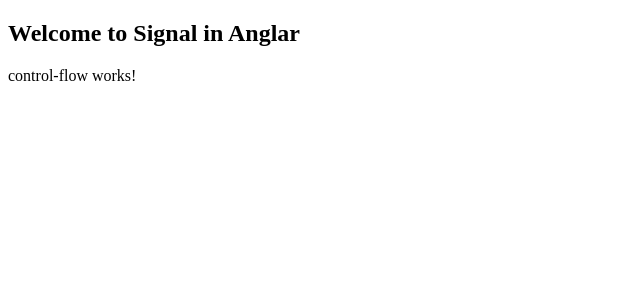
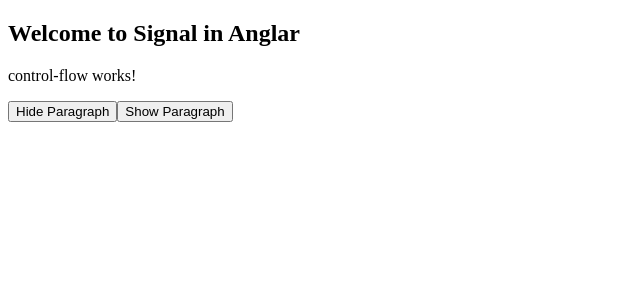
Before and after one commit to sumitbasu116/angular20Tutorial, an Angular app: page / in a window 1280 px wide. Shown: the top 300 px of the page, without its empty margins (0-640 px from the left). Built offline with nearby package versions, Linux system fonts and the light colour scheme.

Commit message:
Control Flow Statement part2-if

```diff
--- a/src/app/components/control-flow/control-flow.html
+++ b/src/app/components/control-flow/control-flow.html
@@ -1 +1,6 @@
-<p>control-flow works!</p>
+@if(isVisiblePara){
+    <p>control-flow works!</p>
+}
+
+<button>Hide Paragraph</button>
+<button>Show Paragraph</button>
--- a/src/app/components/control-flow/control-flow.ts
+++ b/src/app/components/control-flow/control-flow.ts
@@ -8,4 +8,6 @@ import { Component } from '@angular/core';
 })
 export class ControlFlow {
 
+  isVisiblePara: boolean = true;
+
 }
```
